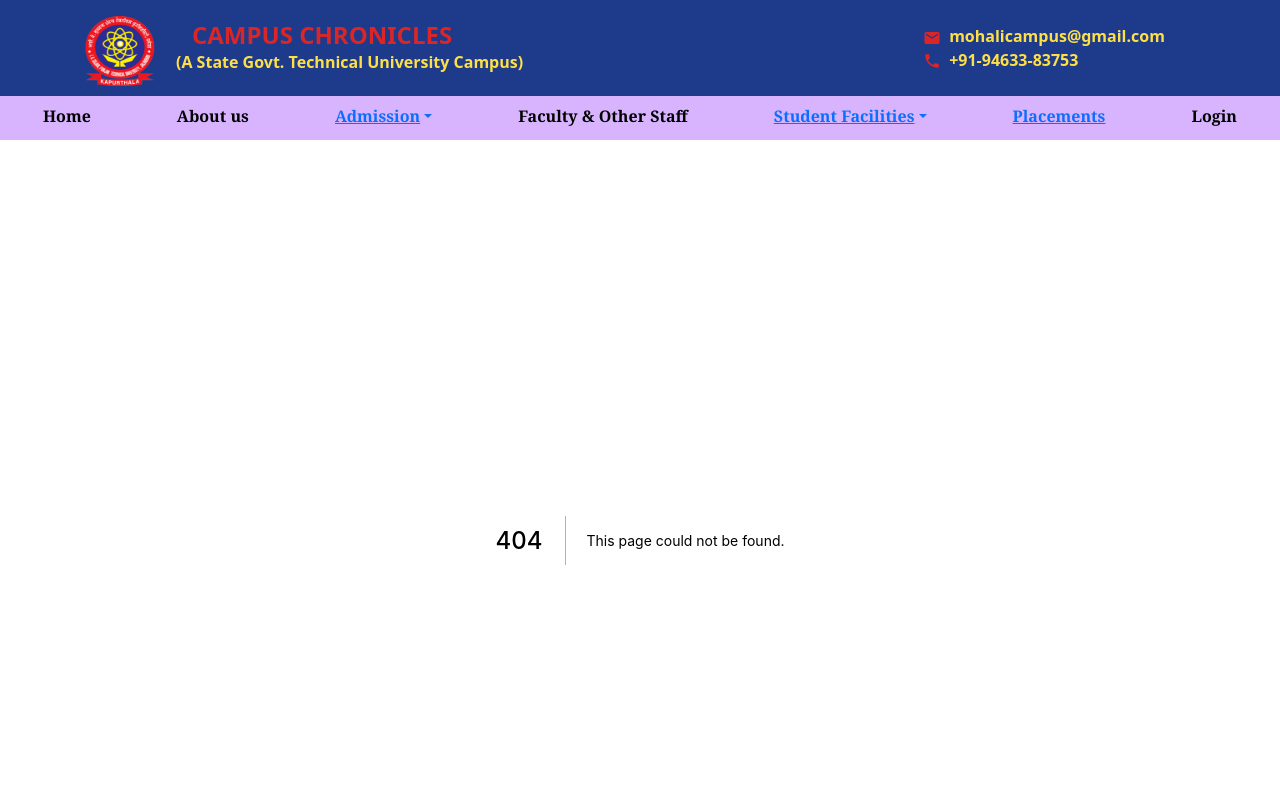
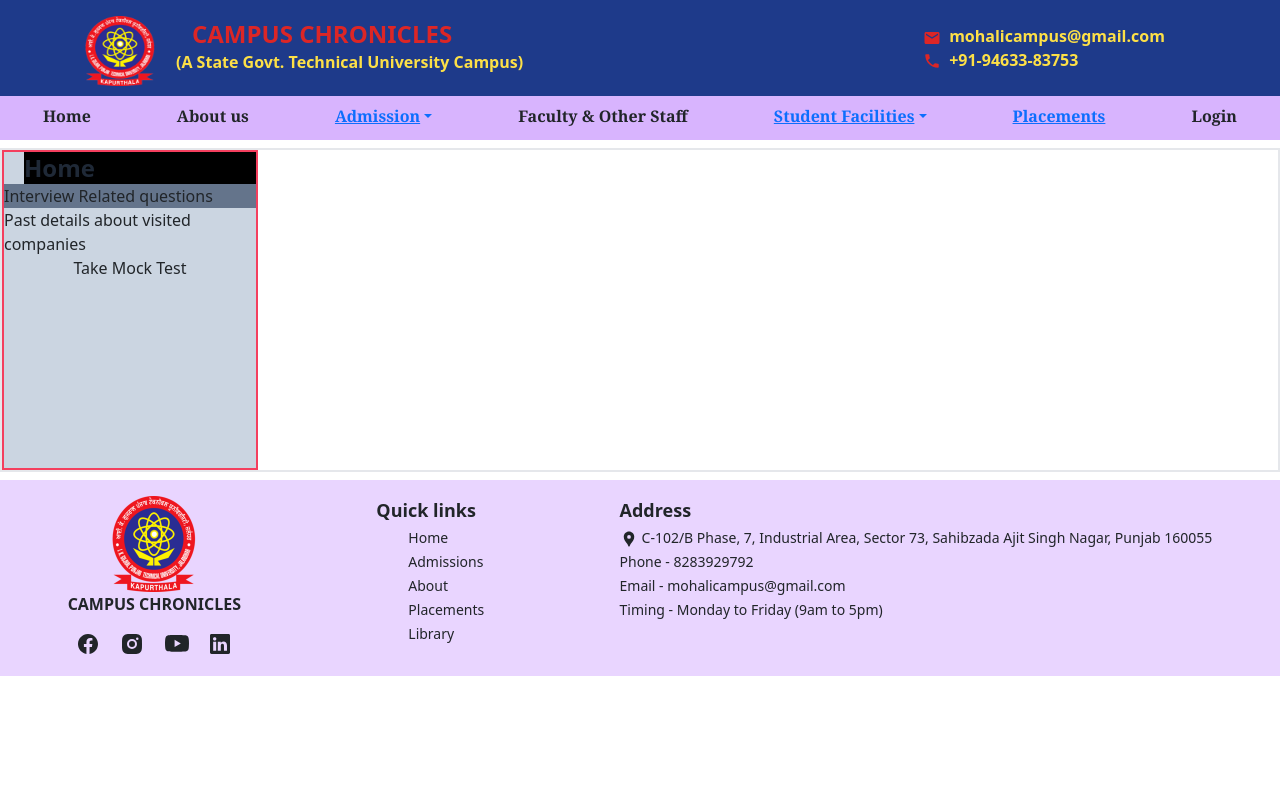
Before and after one commit to Davinder9297/campus-chronicles, a Next.js app: page /placement in a window 1280 px wide. Before the commit this address had no page. Shown: the top 800 px of the page. Built offline with nearby package versions, Linux system fonts and the light colour scheme; a web font is replaced by a local one.

Commit message:
Jashan commit

```diff
--- /dev/null
+++ b/pages/placement.js
@@ -0,0 +1,20 @@
+// import Navbar from "../components/navbar";
+export default function Placement(){
+    return (<>
+    <div className="flex justify-between flex-row my-2 border-2">
+      <div className="  flex-col h-80 w-64 bg-slate-300 border-2  border-rose-500">
+
+        <div className="ml-5 text-2xl bg-black text-gray-800 font-bold">Home</div>
+        <div className="   bg-slate-500">Interview Related questions</div>
+
+        <div className="   ">Past details about visited companies</div>
+        <div className="   text-center">Take Mock Test</div>
+
+      </div>
+      {/* <div className=" flex border-solid border-4 bg-slate-500 w-60" >
+
+    </div>*/}
+
+    </div>
+    </>)
+}
```
Also changed, not shown: 1 other file (tests, documents, lock files or other folders).
